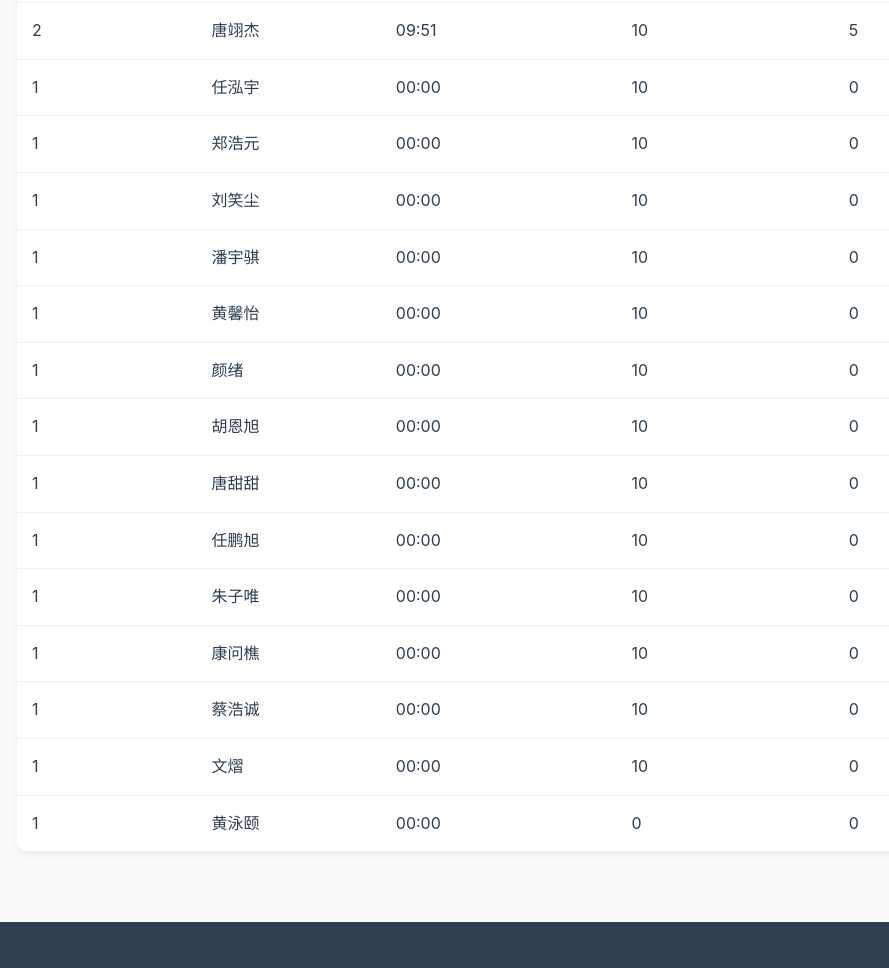
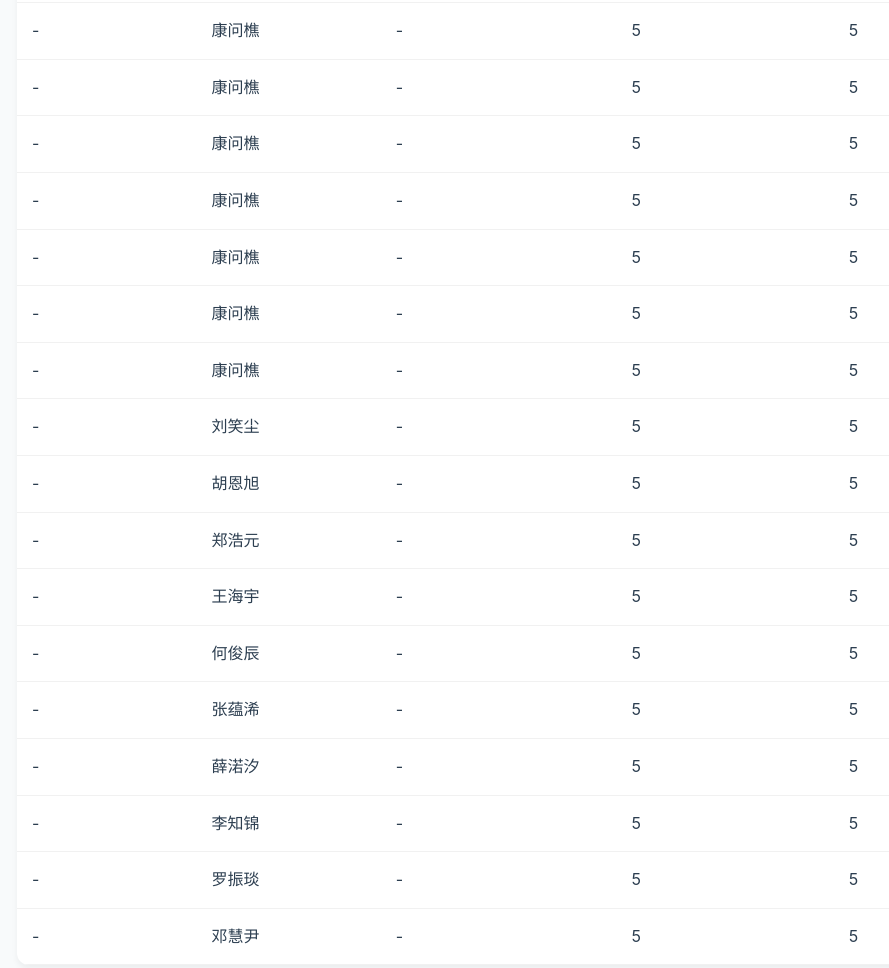
Before and after one commit to AtcGuide117/orienteering-ranking, a plain HTML site: page index.html in a window 1280 px wide. Shown: the part 790-1758 px from the top of the page, without its empty margins (87-976 px from the left). Drawn offline with Linux system fonts and the light colour scheme.

Commit message:
Update index.html

```diff
--- a/index.html
+++ b/index.html
@@ -111,109 +111,123 @@
                                 <td>5</td>
                             </tr>
                             <tr>
-                                <td>2</td>
-                                <td>唐翊杰</td>
-                                <td>09:51</td>
-                                <td>10</td>
+                                <td>-</td>
+                                <td>康问樵</td>
+                                <td>-</td>
+                                <td>5</td>
                                 <td>5</td>
                             </tr>
                              <tr>
-                                <td>1</td>
-                                <td>任泓宇</td>
-                                <td>00:00</td>
-                                <td>10</td>
-                                <td>0</td>
+                                <td>-</td>
+                                <td>康问樵</td>
+                                <td>-</td>
+                                <td>5</td>
+                                <td>5</td>
                             </tr>
                              <tr>
-                                <td>1</td>
-                                <td>郑浩元</td>
-                                <td>00:00</td>
-                                <td>10</td>
-                                <td>0</td>
+                                <td>-</td>
+                                <td>康问樵</td>
+                                <td>-</td>
+                                <td>5</td>
+                                <td>5</td>
                             </tr>
                              <tr>
-                                <td>1</td>
-                                <td>刘笑尘</td>
-                                <td>00:00</td>
-                                <td>10</td>
-                                <td>0</td>
+                                <td>-</td>
+                                <td>康问樵</td>
+                                <td>-</td>
+                                <td>5</td>
+                                <td>5</td>
                             </tr>
                              <tr>
-                                <td>1</td>
-                                <td>潘宇骐</td>
-                                <td>00:00</td>
-                                <td>10</td>
-                                <td>0</td>
+                                <td>-</td>
+                                <td>康问樵</td>
+                                <td>-</td>
+                                <td>5</td>
+                                <td>5</td>
                             </tr>
                              <tr>
-                                <td>1</td>
-                                <td>黄馨怡</td>
-                                <td>00:00</td>
-                                <td>10</td>
-                                <td>0</td>
+                                <td>-</td>
+                                <td>康问樵</td>
+                                <td>-</td>
+                                <td>5</td>
+                                <td>5</td>
                             </tr>
                              <tr>
-                                <td>1</td>
-                                <td>颜绪</td>
-                                <td>00:00</td>
-                                <td>10</td>
-                                <td>0</td>
+                                <td>-</td>
+                                <td>康问樵</td>
+                                <td>-</td>
+                                <td>5</td>
+                                <td>5</td>
                             </tr>
                              <tr>
-                                <td>1</td>
-                                <td>胡恩旭</td>
-                                <td>00:00</td>
-                                <td>10</td>
-                                <td>0</td>
+                                <td>-</td>
+                                <td>刘笑尘</td>
+                                <td>-</td>
+                                <td>5</td>
+                                <td>5</td>
                             </tr>
                              <tr>
-                                <td>1</td>
-                                <td>唐甜甜</td>
-                                <td>00:00</td>
-                                <td>10</td>
-                                <td>0</td>
+                                <td>-</td>
+                                <td>胡恩旭</td>
+                                <td>-</td>
+                                <td>5</td>
+                                <td>5</td>
                             </tr>
                              <tr>
-                                <td>1</td>
-                                <td>任鹏旭</td>
-                                <td>00:00</td>
-                                <td>10</td>
-                                <td>0</td>
+                                <td>-</td>
+                                <td>郑浩元</td>
+                                <td>-</td>
+                                <td>5</td>
+                                <td>5</td>
                             </tr>
                              <tr>
-                                <td>1</td>
-                                <td>朱子唯</td>
-                                <td>00:00</td>
-                                <td>10</td>
-                                <td>0</td>
+                                <td>-</td>
+                                <td>王海宇</td>
+                                <td>-</td>
+                                <td>5</td>
+                                <td>5</td>
                             </tr>
                              <tr>
-                                <td>1</td>
-                                <td>康问樵</td>
-                                <td>00:00</td>
-                                <td>10</td>
-                                <td>0</td>
+                                <td>-</td>
+                                <td>何俊辰</td>
+                                <td>-</td>
+                                <td>5</td>
+                                <td>5</td>
                             </tr>
                              <tr>
-                                <td>1</td>
-                                <td>蔡浩诚</td>
-                                <td>00:00</td>
-                                <td>10</td>
-                                <td>0</td>
+                                <td>-</td>
+                                <td>张蕴浠</td>
+                                <td>-</td>
+                                <td>5</td>
+                                <td>5</td>
                             </tr>
                              <tr>
-                                <td>1</td>
-                                <td>文熠</td>
-                                <td>00:00</td>
-                                <td>10</td>
-                                <td>0</td>
+                                <td>-</td>
+                                <td>薛渃汐</td>
+                                <td>-</td>
+                                <td>5</td>
+                                <td>5</td>
                             </tr>
                              <tr>
-                                <td>1</td>
-                                <td>黄泳颐</td>
-                                <td>00:00</td>
-                                <td>0</td>
-                                <td>0</td>
+                                <td>-</td>
+                                <td>李知锦</td>
+                                <td>-</td>
+                                <td>5</td>
+                                <td>5</td>
+                            </tr>
+                             <tr>
+                                <td>-</td>
+                                <td>罗振琰</td>
+                                <td>-</td>
+                                <td>5</td>
+                                <td>5</td>
+                            </tr>
+                            <tr>
+                                <td>-</td>
+                                <td>邓慧尹</td>
+                                <td>-</td>
+                                <td>5</td>
+                                <td>5</td>
                             </tr>
                         </tbody>
                     </table>
```
Lines whose indentation alone changed are shown as unchanged.
